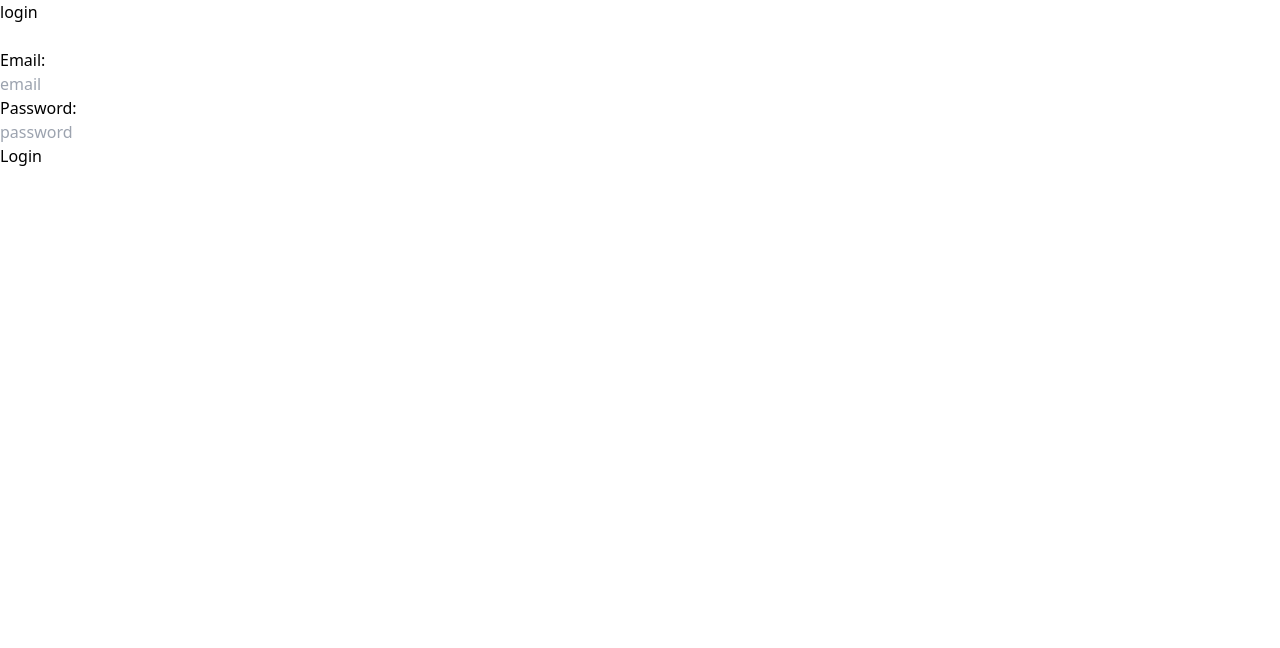
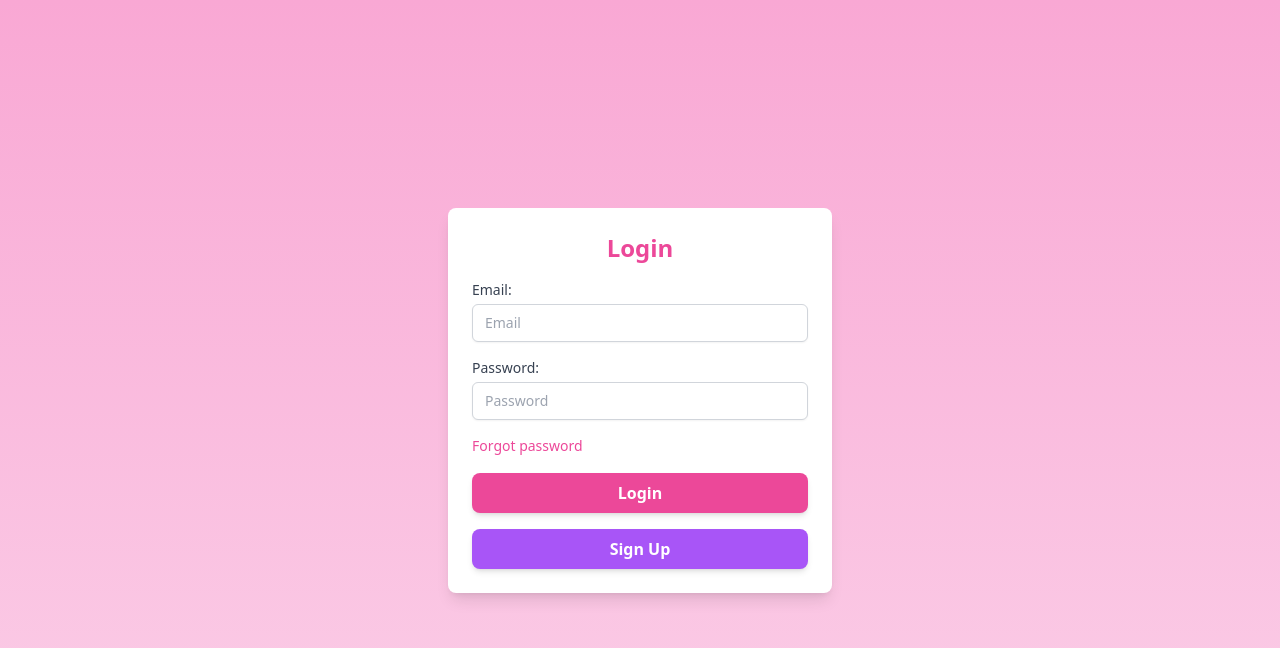
Before and after one commit to MicahYap/PetTracker, a React (Vite) app: page /login in a window 1280 px wide. Shown: the top 648 px of the page. Built offline with nearby package versions, Linux system fonts and the light colour scheme.

Commit message:
front end fixes

```diff
--- a/src/App.jsx
+++ b/src/App.jsx
@@ -20,7 +20,7 @@ function App() {
     <>
       <BrowserRouter>
         <Routes>
-          <Route path="/login" element={<LogIn />} />
+          <Route path="/login" element={<LogIn/>} />
           <Route path="/signup" element={<SignUp/>} />
           <Route path='/homepage' element={<HomeScreen/>}/>
           <Route path="/create_profile" element={<CreateProfile />} />
--- a/src/components/HDisplay.jsx
+++ b/src/components/HDisplay.jsx
@@ -49,7 +49,7 @@ function HDisplay() {
           onClick={() => navigate('/create_profile')}
         >
           +
-        </button>
+      </button>
         {/* Example content for the 1st column, 2nd row */}
       </div>
       <div className="flex items-center justify-center col-span-1 row-span-1">
--- a/src/components/HomeScreen.jsx
+++ b/src/components/HomeScreen.jsx
@@ -4,9 +4,11 @@ import { FontAwesomeIcon } from '@fortawesome/react-fontawesome';
 import { faBell } from '@fortawesome/free-solid-svg-icons';
 import CreateProfile from './CreateProfile';
 import HDisplay from './HDisplay';
+import { useNavigate } from 'react-router-dom';
 
 function HomeScreen() {
   const [flag, setFlag] = useState(false);
+  const navigate =useNavigate();
 
   return (
     <div className="min-h-screen bg-gradient-to-t from-pink-200 to-pink-300">
@@ -23,7 +25,8 @@ function HomeScreen() {
           <button className="py-2 px-5 text-1xl text-slate-100 bg-pink-500 hover:bg-pink-400 rounded-full">
             <FontAwesomeIcon icon={faBell} />
           </button>
-          <button className="py-2 px-5 my-10 text-xl text-slate-100 bg-pink-500 hover:bg-pink-400 rounded-full">
+          <button className="py-2 px-5 my-10 text-xl text-slate-100 bg-pink-500 hover:bg-pink-400 rounded-full"
+          onClick = {()=> navigate('/login')}>
             Logout
           </button>
         </section>
--- a/src/components/LogIn.jsx
+++ b/src/components/LogIn.jsx
@@ -1,38 +1,70 @@
 import React, { useState } from 'react';
 import axios from 'axios';
+import { useNavigate } from 'react-router-dom';
+
 
 function LogIn() {
-
   const [email, setEmail] = useState('');
   const [password, setPassword] = useState('');
-
+  const navigate =useNavigate();
 
   return (
-    <>
-      <h2>login</h2>
-      <br></br>
-      <p>Email:</p>
-      <form>
-        <input
-          type = 'email'
-          value = {email}
-          onChange = {(e)=>setEmail(e.target.value)}
-          placeholder='email'
-        />
-      </form>
-      <p>Password:</p>
-      <form>
-        <input
-          type ='password'
-          value ={password}
-          onChange = {(e)=> setPassword(e.target.value)}
-          placeholder='password'
-        />
-      </form>
-      <button type='submit'>Login</button>
-    </>
+    <div className="min-h-screen flex items-center justify-center bg-gradient-to-t from-pink-200 to-pink-300">
+      <div className="w-full max-w-sm p-6 bg-white rounded-lg shadow-lg">
+        <h2 className="text-2xl font-bold text-center text-pink-500 mb-4">Login</h2>
 
+        <form className="space-y-4">
+          <div>
+            <label htmlFor="email" className="block text-sm font-medium text-gray-700">Email:</label>
+            <input
+              id="email"
+              type="email"
+              value={email}
+              onChange={(e) => setEmail(e.target.value)}
+              placeholder="Email"
+              className="mt-1 block w-full px-3 py-2 border border-gray-300 rounded-md shadow-sm focus:outline-none focus:ring-pink-500 focus:border-pink-500 sm:text-sm"
+            />
+          </div>
+
+          <div>
+            <label htmlFor="password" className="block text-sm font-medium text-gray-700">Password:</label>
+            <input
+              id="password"
+              type="password"
+              value={password}
+              onChange={(e) => setPassword(e.target.value)}
+              placeholder="Password"
+              className="mt-1 block w-full px-3 py-2 border border-gray-300 rounded-md shadow-sm focus:outline-none focus:ring-pink-500 focus:border-pink-500 sm:text-sm"
+            />
+          </div>
+
+          <button
+            type="submit"
+            className="text-sm text-pink-500 hover:text-pink-400"
+          >
+            Forgot password
+          </button>
+
+          <button
+            type="submit"
+            className="w-full py-2 px-4 bg-pink-500 text-white font-semibold rounded-lg shadow-md hover:bg-pink-400 focus:outline-none focus:ring-2 focus:ring-offset-2 focus:ring-pink-500"
+            onClick={()=> navigate('/homepage')}
+          >
+            Login
+          </button>
+
+          <button
+            type="submit"
+            className="w-full py-2 px-4 bg-purple-500 text-white font-semibold rounded-lg shadow-md hover:bg-purple-400 focus:outline-none focus:ring-2 focus:ring-offset-2 focus:ring-pink-500"
+            onClick={()=> navigate('/signup')}
+          >
+            Sign Up
+          </button>
+
+        </form>
+      </div>
+    </div>
   );
-};
+}
 
 export default LogIn;
--- a/src/components/Profile.jsx
+++ b/src/components/Profile.jsx
@@ -1,7 +1,53 @@
-import React from 'react';
+
+import React, { useState } from 'react';
+import GroomerDisplay from './GroomerDisplay';
+import VetDisplay from './VetDisplay';
 
 function Profile() {
-  return <h2>profile</h2>;
+  const [flagGroom, setFlagGroom] = useState(true);
+  const [flagVet, setFlagVet] = useState(false);
+  const [flagVax, setFlagVax] = useState(false);
+
+  return (
+    <div className="min-h-screen bg-gradient-to-t from-pink-200 to-pink-300">
+      <div className="flex space-x-6 p-10">
+
+      {/* left side of the scree */}
+        <div className="w-1/3 space-y-6">
+          <p className="bg-pink-500 p-4 rounded-lg text-center text-white text-xl font-bold border-none focus:outline-none w-full">Pet Name</p>
+          <p className="bg-pink-200 h-60 rounded-lg flex items-center justify-center"> image here</p>
+          <p className="bg-pink-200 h-32 rounded-lg p-4 text-center">description</p>
+          <button className="text-pink-800 underline">← BACK TO DASHBOARD</button>
+        </div>
+
+        {/* //next column */}
+        <div className="w-2/3 bg-pink-200 p-8 rounded-lg">
+          <div className="flex w-full">
+            <p className={`px-6 py-2 rounded-t-lg cursor-pointer ${
+                  flagGroom ? 'bg-pink-400 text-slate-900' : 'bg-pink-300 text-slate-900 hover:bg-pink-300'
+                }`} onClick={() => { setFlagGroom(true); setFlagVet(false); setFlagVax(false); }}>
+              Grooming
+            </p>
+            <p className={`px-6 py-2 rounded-t-lg cursor-pointer ${
+                  flagVet ? 'bg-pink-400 text-slate-900' : 'bg-pink-300 text-slate-900 hover:bg-pink-300'
+                }`} onClick={() => { setFlagGroom(false); setFlagVet(true); setFlagVax(false); }}>
+              Vet
+            </p>
+            <p className={`px-6 py-2 rounded-t-lg cursor-pointer ${
+                  flagVax ? 'bg-pink-400 text-slate-900' : 'bg-pink-300 text-slate-900 hover:bg-pink-300'
+                }`} onClick={() => { setFlagGroom(false); setFlagVet(false); setFlagVax(true); }}>
+              Vax Card
+            </p>
+          </div>
+
+          <div className='bg-pink-400 w-full h-96 p-6 overflow-y-auto'>
+            {flagGroom && (<GroomerDisplay />)}
+            {flagVet && (<VetDisplay />)}
+          </div>
+        </div>
+
+      </div>
+    </div>
+  );
 }
-
 export default Profile;
--- a/src/components/SignUp.jsx
+++ b/src/components/SignUp.jsx
@@ -1,43 +1,74 @@
 import React, { useState } from 'react';
+import { useNavigate } from 'react-router-dom';
 
 function SignUp() {
   const [email, setEmail] = useState('');
   const [password, setPassword] = useState('');
   const [confirmPassword, setConfirmPassword] = useState('');
+  const navigate =useNavigate();
 
   return (
-    <>
-      <h2>Sign Up</h2>
-      <br />
-      <p>Email:</p>
-      <form>
+    <div className="min-h-screen flex items-center justify-center bg-gradient-to-t from-pink-200 to-pink-300">
+      <div className="w-full max-w-sm p-6 bg-white rounded-lg shadow-lg">
+        <h2 className="text-2xl font-bold text-center text-pink-500 mb-6">Sign Up</h2>
+
+        <form className="space-y-4">
+          <div>
+            <label htmlFor="email" className="block text-sm font-medium text-gray-700">Email:</label>
             <input
-          type='email'
+              id="email"
+              type="email"
               value={email}
               onChange={(e) => setEmail(e.target.value)}
-          placeholder='email'
+              placeholder="Email"
+              className="mt-1 block w-full px-3 py-2 border border-gray-300 rounded-md shadow-sm focus:outline-none focus:ring-pink-500 focus:border-pink-500 sm:text-sm"
             />
-      </form>
-      <p>Password:</p>
-      <form>
+          </div>
+
+          <div>
+            <label htmlFor="password" className="block text-sm font-medium text-gray-700">Password:</label>
             <input
-          type='password'
+              id="password"
+              type="password"
               value={password}
               onChange={(e) => setPassword(e.target.value)}
-          placeholder='password'
+              placeholder="Password"
+              className="mt-1 block w-full px-3 py-2 border border-gray-300 rounded-md shadow-sm focus:outline-none focus:ring-pink-500 focus:border-pink-500 sm:text-sm"
             />
-      </form>
-      <p>Confirm Password:</p>
-      <form>
+          </div>
+
+          <div>
+            <label htmlFor="confirm-password" className="block text-sm font-medium text-gray-700">Confirm Password:</label>
             <input
-          type='password'
+              id="confirm-password"
+              type="password"
               value={confirmPassword}
               onChange={(e) => setConfirmPassword(e.target.value)}
-          placeholder='confirm password'
+              placeholder="Confirm Password"
+              className="mt-1 block w-full px-3 py-2 border border-gray-300 rounded-md shadow-sm focus:outline-none focus:ring-pink-500 focus:border-pink-500 sm:text-sm"
             />
+          </div>
+          <div className='flex justify-between'>
+            <button
+            type="submit"
+            className="py-2 px-4 bg-pink-500 text-white font-semibold rounded-lg shadow-md hover:bg-pink-400 focus:outline-none focus:ring-2 focus:ring-offset-2 focus:ring-pink-500"
+            >
+              Sign Up!
+            </button>
+
+            <button
+              type="submit"
+              className="py-2 px-4 text-pinl-500 font-semibold rounded-lg shadow-md hover:bg-pink-400 focus:outline-none focus:ring-2 focus:ring-offset-2 focus:ring-pink-500"
+              onClick={()=> navigate('/login')}
+            >
+              Go Back to Login
+            </button>
+          </div>
+
+
         </form>
-      <button type='submit'>Sign Up!</button>
-    </>
+      </div>
+    </div>
   );
 }
 
```
Lines whose indentation alone changed are shown as unchanged.
